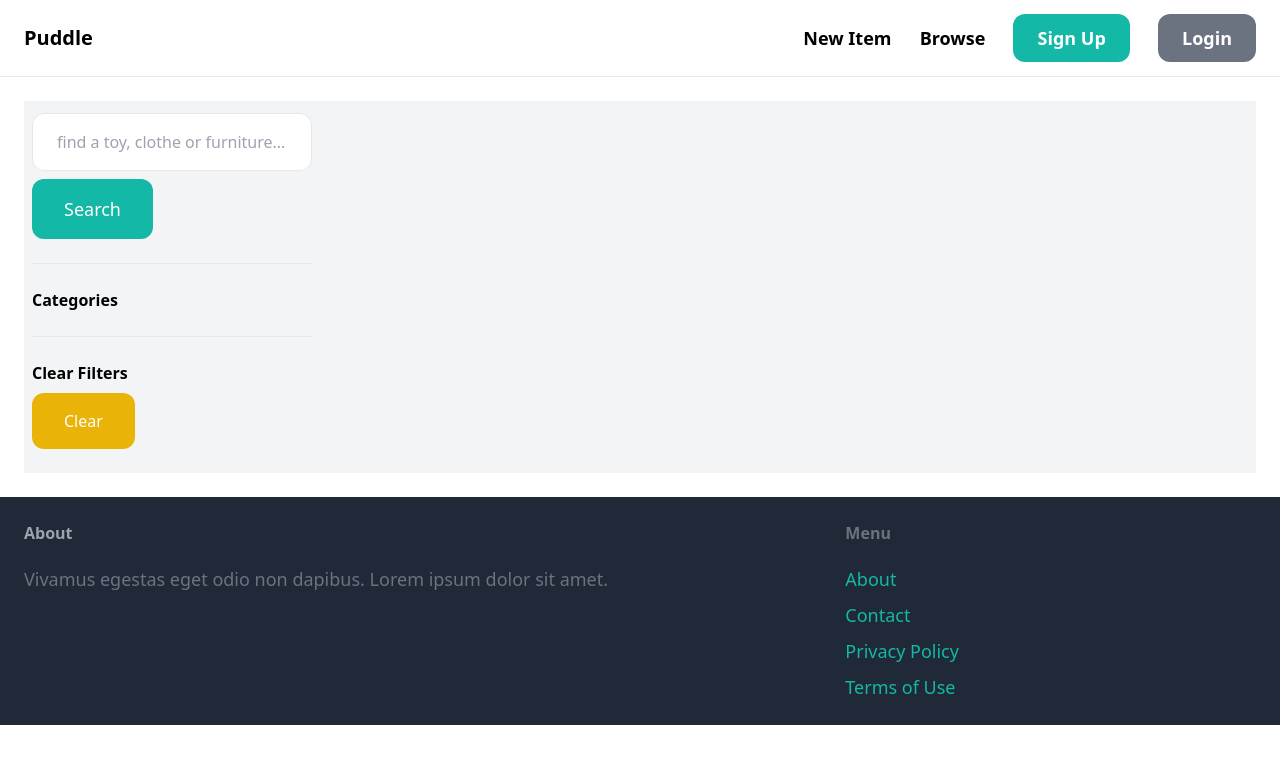
After one commit to jj-one/puddle-base, a Django app: page /items/ in a window 1280 px wide. The commit adds this page. Shown: the top 764 px of the page. Run offline with Django 4.2, Linux system fonts and the light colour scheme; data that the repository does not hold is empty; some libraries are stand-ins or nearby versions.

Commit message:
Added Browse page where visitors can search/filter items based on item category id, item name or item description.

```diff
--- a/core/templates/core/base.html
+++ b/core/templates/core/base.html
@@ -14,7 +14,7 @@
     <div class="space-x-6">
       <!--<a href="{% url 'item:new' %}" class="text-lg font-semibold hover:text-gray-500">New Item</a>-->
       <a href="{% url 'item:new' %}" class="text-lg font-semibold hover:text-gray-500">New Item</a>
-      <a href="#" class="text-lg font-semibold hover:text-gray-500">Browse</a>
+      <a href="{% url 'item:items' %}" class="text-lg font-semibold hover:text-gray-500">Browse</a>
 
       {% if request.user.is_authenticated %}
         <a href="{% url 'item:new' %}"
--- /dev/null
+++ b/item/templates/item/items.html
@@ -0,0 +1,59 @@
+{% extends 'core/base.html' %}
+
+{% block document_name %}All Items{% endblock %}
+
+{% block content %}
+  <div class="pb-6 grid grid-cols-4 gap-4 bg-gray-100">
+    <div class="col-span-1 mx-2">
+      <form action="{% url 'item:items' %}" method="GET">
+        <input type="text" class="mt-3 w-full py-4 px-6 border rounded-xl" value="{{query}}" name="query" placeholder="find a toy, clothe or furniture...">
+        <button class="mt-2 py-4 px-8 text-lg bg-teal-500 text-white rounded-xl">
+          Search
+        </button>
+      </form>
+
+      <hr class="my-6">
+
+      <p class="font-semibold">Categories</p>
+      <ul>
+        {% for category in categories %}
+          {% if category_id == category.id %}
+            <li class="py-2 px-2 bg-gray-300 rounded-xl">
+              <a href="{% url 'item:items' %}?category={{category.id}}">{{category.name}}</a>
+            </li>
+          {% else %}
+          <li class="py-2 px-2 rounded-xl">
+            <a href="{% url 'item:items' %}?category={{category.id}}">{{category.name}}</a>
+          </li>
+          {% endif %}
+        {% endfor %}
+      </ul>
+
+      <hr class="my-6">
+
+      <p class="font-semibold">Clear Filters</p>
+      <ul>
+        <li><a href="{% url 'item:items' %}" class="mt-2 py-4 px-8 inline-block bg-yellow-500 text-white rounded-xl">Clear</a></li>
+      </ul>
+    </div>
+
+    <div class="col-span-3 m-2">
+      <div class="grid grid-cols-3 gap-3">
+        {% for item in items %}
+          <div>
+            <a href="{% url 'item:detail' item.id %}">
+              <div>
+                <img src="{{item.image.url}}" alt="{{item.name}}" class="rounded-t-xl">
+              </div>
+
+              <div class="p-6 bg-white rounded-b-xl">
+                <h2 class="text-2xl">{{item.name}}</h2>
+                <p class="text-gray-500">Price: {{item.price}}</p>
+              </div>
+            </a>
+          </div>
+        {% endfor %}
+      </div>
+    </div>
+  </div>
+{% endblock %}
--- a/item/urls.py
+++ b/item/urls.py
@@ -1,9 +1,10 @@
 from django.urls import path
-from .views import detail, new_item, delete, edit_item
+from .views import detail, new_item, delete, edit_item, items
 
 
 app_name = 'item'
 urlpatterns = [
+  path("", items, name="items"),
   path('new/', new_item, name='new'),
   path('<int:pk>/', detail, name='detail'),
   path("delete/<int:pk>/", delete, name="delete"),
--- a/item/views.py
+++ b/item/views.py
@@ -1,8 +1,28 @@
 from django.shortcuts import render, get_object_or_404, redirect
+from django.db.models.query import Q
 from django.contrib.auth.decorators import login_required
-from .models import Item
+from .models import Item, Category
 from .forms import NewItemForm, EditItemForm
 # Create your views here.
+
+
+def items(request):
+  query = request.GET.get("query", "")
+  category_id = request.GET.get("category", "")
+  if query:
+    items = Item.objects.filter(
+      Q(name__icontains=query) |
+      Q(description__icontains=query) |
+      Q(created_by__username__icontains=query)
+    )
+  elif category_id and category_id.isnumeric():
+    items = Item.objects.filter(category__id=category_id)
+    category_id = int(category_id)
+  else:
+    items = Item.objects.filter(is_sold=False)
+  categories = Category.objects.all()
+  context = {"items": items, "query": query, "categories": categories, "category_id": category_id}
+  return render(request, 'item/items.html', context)
 
 def detail(request, pk):
   item = get_object_or_404(Item, id=pk)
```
